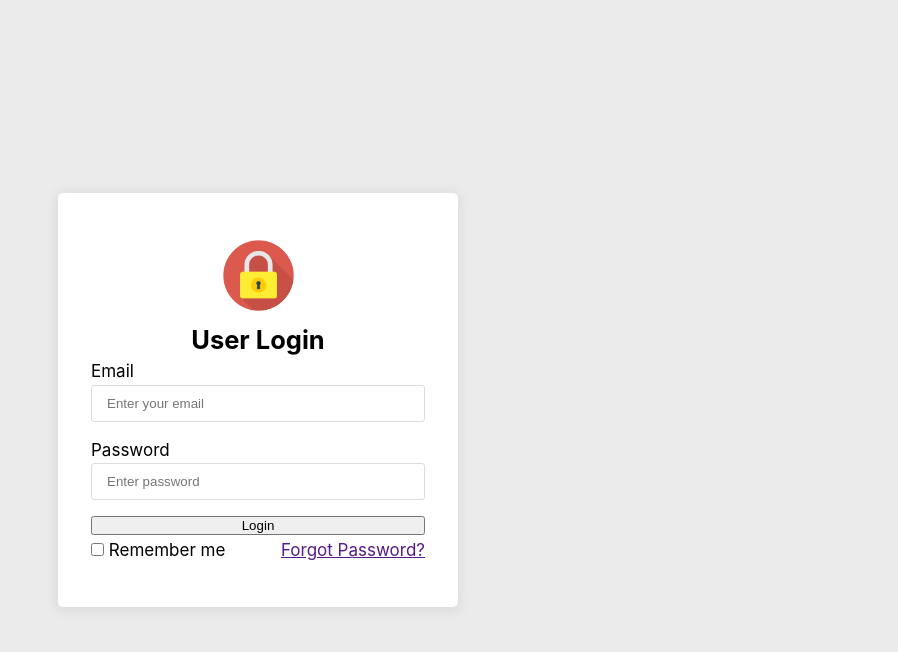
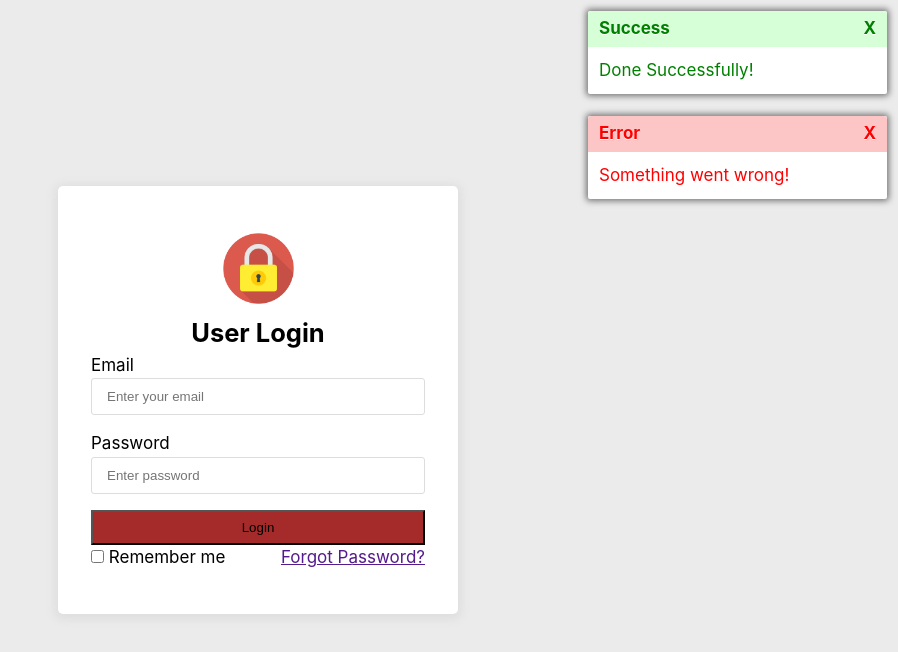
Before and after one commit to stackarif/vue-pharmacy-management, a Vue app: page / in a window 1280 px wide. Shown: the top 652 px of the page, without its empty margins (382-1280 px from the left). Built offline with nearby package versions, Linux system fonts and the light colour scheme.

Commit message:
toast validation of login page

```diff
--- a/src/App.vue
+++ b/src/App.vue
@@ -1,12 +1,37 @@
 <template>
    <login></login>
+   <div class="toasts">
+    <the-toast
+      v-for="(toast, i) in toasts"
+      :key="i"
+      :toastType="toast.type"
+      :message="toast.message"
+      >
+   </the-toast>
+
+   </div>
 </template>
 
 <script>
 import Login from "./components/Login.vue"
+import TheToast from "./components/TheToast.vue"
 export default {
+  data: () =>({
+    toasts:[
+      {
+        type: "Success",
+        message: "Done Successfully!"
+      },
+      {
+        type: "Error",
+        message: "Something went wrong!"
+      },
+  ]
+
+  }),
   components:{
-    Login
+    Login,
+    TheToast
   }
 
 }
--- a/src/components/Login.vue
+++ b/src/components/Login.vue
@@ -5,12 +5,22 @@
                 <img src="../img/lock.png" class="login-card__icon" alt="">
                 <h2>User Login</h2>
             </div>
-            <form action="#">
+            <form action="#" @submit.prevent="handleSubmit">
+
                 <label class="block" for="">Email</label>
-                <input type="email" placeholder="Enter your email">
+                <input
+                type="email"
+                placeholder="Enter your email"
+                v-model="FormData.email"
+                >
 
                 <label class="block mt-3" for="">Password</label>
-                <input type="password" placeholder="Enter password">
+                <input
+                type="password"
+                placeholder="Enter password"
+                v-model="FormData.password"
+                required
+                >
 
                 <button type="submit" class="w-100 mt-3">Login</button>
 
@@ -32,6 +42,32 @@
 
 <script>
 export default {
+    data:()=>({
+        FormData:{
+            email: "",
+            password: ""
+        }
+
+    }),
+    methods:{
+        handleSubmit(){
+            console.log(this.FormData)
+            if(!this.FormData.email){
+                alert("Email can not be empty!")
+                //TODO: show error message on toast
+                return;
+            }
+            if(this.FormData.password.length<6){
+                alert("Password must be at least 6 characters long!")
+                //TODO: show error message on toast
+                return;
+            }
+
+        }
+    },
+    components:{
+    }
+
 
 }
 </script>
@@ -68,5 +104,15 @@ export default {
   max-width: 77px;
 }
 
+button{
+    padding: 8px;
+    background-color: brown;
+
+}
+button:hover{
+    background: transparent;
+
+}
+
 
 </style>
--- /dev/null
+++ b/src/components/TheToast.vue
@@ -0,0 +1,66 @@
+<template>
+  <div :class="['toast', 'toast__'+ toastType]">
+        <div class="toast__header">
+            <span>{{ toastType }}</span>
+            <span>X</span>
+
+        </div>
+        <div class="toast__body">
+            {{ message }}
+        </div>
+
+  </div>
+</template>
+
+<script>
+export default {
+    props:{
+        toastType: {
+            type: String,
+            default: "Success"
+        },
+        message:{
+            type: String,
+            default: "Toast message"
+        }
+    }
+
+}
+</script>
+
+<style scoped>
+.toast {
+  width: 299px;
+  box-shadow: 0 0 6px 2px rgba(0, 0, 0, 0.5);
+  min-height: 22px;
+  margin: 11px;
+  background-color: #fff;
+  border-radius: 2px;
+  color: green;
+}
+
+.toast__Error {
+  color: red;
+}
+
+.toast__header {
+  border-radius: 3px 3px 0 0;
+  background-color: rgb(215, 255, 215);
+  font-weight: bold;
+  padding: 5px 11px;
+  display: flex;
+  justify-content: space-between;
+}
+
+.toast__Error .toast__header {
+  background-color: rgb(252, 198, 198);
+}
+
+.toast__body {
+  padding: 11px;
+}
+
+.toast__close {
+  cursor: pointer;
+}
+</style>
```
